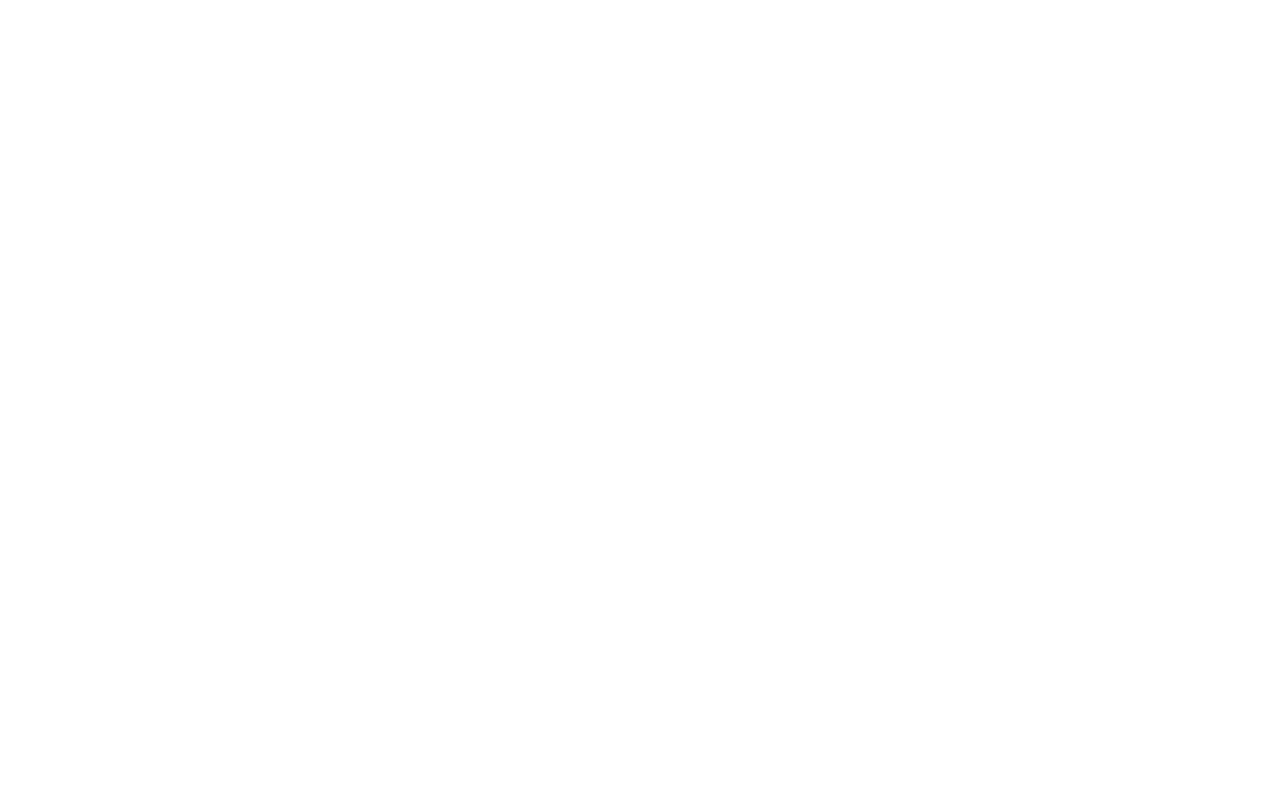
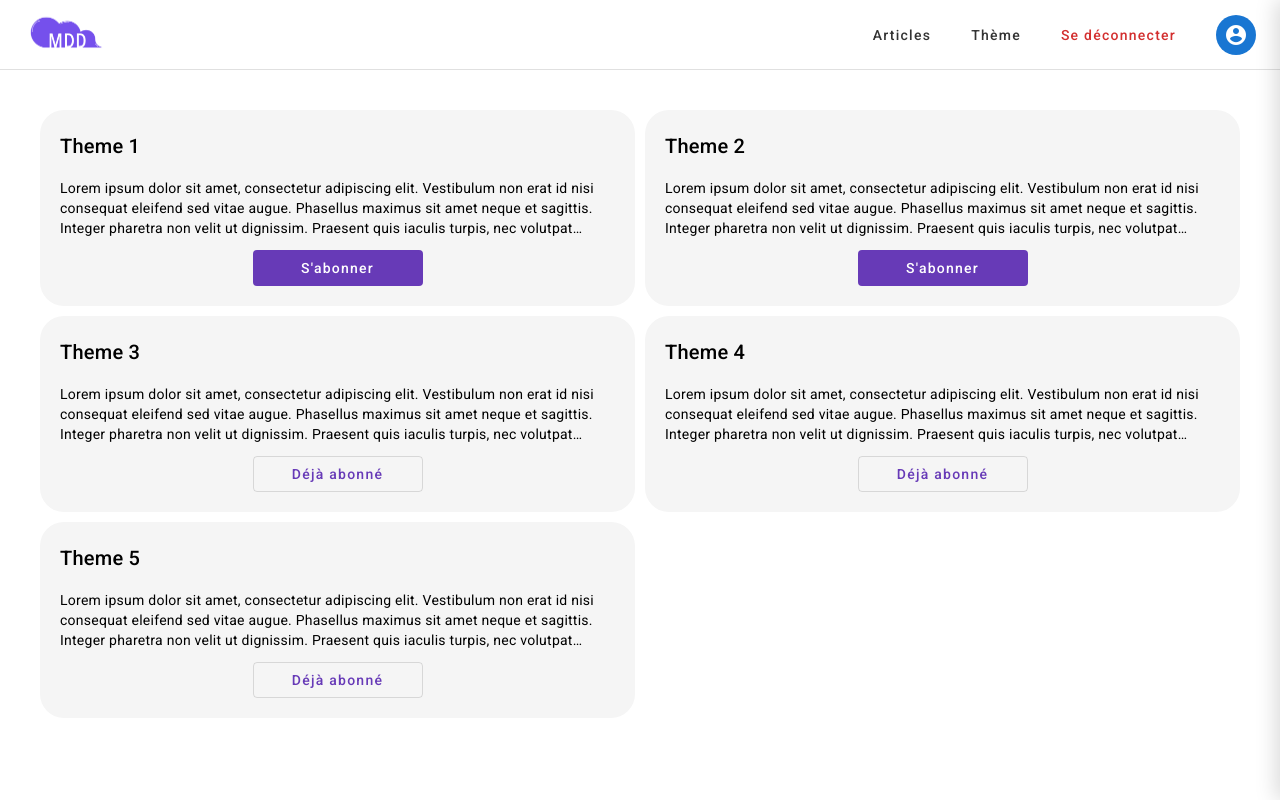
Before and after one commit to EdouardPlantevin/OC_P6, an Angular app in the folder front/: page /theme in a window 1280 px wide. Before the commit this address led to /. Built offline with nearby package versions, Linux system fonts and the light colour scheme.

Commit message:
init theme

```diff
--- a/front/src/app/app.routes.ts
+++ b/front/src/app/app.routes.ts
@@ -11,6 +11,10 @@ export const routes: Routes = [
       loadComponent: async () => (await import('./pages/register/register.component')).RegisterComponent
     },
     {
+      path: 'theme',
+      loadComponent: async () => (await import('./pages/theme/theme.component')).ThemeComponent
+    },
+    {
       path: '',
       component: HomeComponent
     },
--- /dev/null
+++ b/front/src/app/components/card-theme/card-theme.component.html
@@ -0,0 +1,11 @@
+<div class="card flex flex-col space-between">
+  <h2>{{ theme().title }}</h2>
+  <p>{{ theme().description }}</p>
+  <div class="flex justify-content-center">
+    @if (theme().subscribe) {
+      <button type="submit" matButton="outlined" color="primary" (click)="toggleSubscribe.emit(false)">Déjà abonné</button>
+    } @else {
+      <button type="submit" matButton="filled" color="primary" (click)="toggleSubscribe.emit(true)">S'abonner</button>
+    }
+  </div>
+</div>
--- /dev/null
+++ b/front/src/app/components/card-theme/card-theme.component.scss
@@ -0,0 +1,18 @@
+.card {
+  height: 100%;
+  border-radius: var(--radius);
+  background-color: var(--gray);
+  padding: 20px;
+
+  p {
+    overflow: hidden;
+    display: -webkit-box;
+    -webkit-line-clamp: 3;
+    -webkit-box-orient: vertical;
+  }
+
+  button {
+    width: 170px;
+  }
+
+}
--- /dev/null
+++ b/front/src/app/components/card-theme/card-theme.component.ts
@@ -0,0 +1,18 @@
+import {Component, input, output} from '@angular/core';
+import {ThemeInterface} from "../../../interfaces/theme.interface";
+import {MatButton} from "@angular/material/button";
+
+@Component({
+  selector: 'app-card-theme',
+  imports: [
+    MatButton
+  ],
+  templateUrl: './card-theme.component.html',
+  styleUrl: './card-theme.component.scss'
+})
+export class CardThemeComponent {
+  theme = input.required<ThemeInterface>();
+  toggleSubscribe = output<boolean>();
+
+
+}
--- a/front/src/app/pages/login/login.component.ts
+++ b/front/src/app/pages/login/login.component.ts
@@ -68,7 +68,7 @@ export class LoginComponent implements OnInit {
 
         if (success) {
           console.log('Connexion réussie !');
-          this.router.navigate(['/']);
+          this.router.navigate(['/theme']);
         } else {
           console.log('Échec de la connexion');
         }
--- /dev/null
+++ b/front/src/app/pages/theme/theme.component.html
@@ -0,0 +1,7 @@
+<app-header />
+
+<div class="themes-wrapper">
+  @for (theme of mockThemes; track theme.id) {
+    <app-card-theme [theme]="theme" (toggleSubscribe)="toggleSubscribe(theme.id, $event)"></app-card-theme>
+  }
+</div>
--- /dev/null
+++ b/front/src/app/pages/theme/theme.component.scss
@@ -0,0 +1,15 @@
+.themes-wrapper {
+  display: grid;
+  grid-template-columns: repeat(2, 1fr);
+  grid-auto-rows: 1fr;
+  gap: 10px;
+  padding: 40px;
+}
+
+@media screen and (max-width: 820px) {
+  .themes-wrapper {
+    margin-top: 70px;
+    grid-template-columns: 1fr;
+    padding: 10px;
+  }
+}
--- /dev/null
+++ b/front/src/app/pages/theme/theme.component.ts
@@ -0,0 +1,53 @@
+import { Component } from '@angular/core';
+import {HeaderComponent} from "../../components/header/header.component";
+import {ThemeInterface} from "../../../interfaces/theme.interface";
+import {CardThemeComponent} from "../../components/card-theme/card-theme.component";
+
+@Component({
+  selector: 'app-theme',
+  imports: [
+    HeaderComponent,
+    CardThemeComponent
+  ],
+  templateUrl: './theme.component.html',
+  styleUrl: './theme.component.scss'
+})
+export class ThemeComponent {
+
+  mockThemes: ThemeInterface[] = [
+    {
+      id: 1,
+      title: 'Theme 1',
+      description: 'Lorem ipsum dolor sit amet, consectetur adipiscing elit. Vestibulum non erat id nisi consequat eleifend sed vitae augue. Phasellus maximus sit amet neque et sagittis. Integer pharetra non velit ut dignissim. Praesent quis iaculis turpis, nec volutpat tortor. Pellentesque ac tristique dolor, sed maximus metus. Class aptent taciti sociosqu ad litora torquent per conubia nostra, per inceptos himenaeos. Sed suscipit dui in tempus posuere.',
+      subscribe: false
+    },
+    {
+      id: 2,
+      title: 'Theme 2',
+      description: 'Lorem ipsum dolor sit amet, consectetur adipiscing elit. Vestibulum non erat id nisi consequat eleifend sed vitae augue. Phasellus maximus sit amet neque et sagittis. Integer pharetra non velit ut dignissim. Praesent quis iaculis turpis, nec volutpat tortor. Pellentesque ac tristique dolor, sed maximus metus. Class aptent taciti sociosqu ad litora torquent per conubia nostra, per inceptos himenaeos. Sed suscipit dui in tempus posuere.',
+      subscribe: false
+    },
+    {
+      id: 3,
+      title: 'Theme 3',
+      description: 'Lorem ipsum dolor sit amet, consectetur adipiscing elit. Vestibulum non erat id nisi consequat eleifend sed vitae augue. Phasellus maximus sit amet neque et sagittis. Integer pharetra non velit ut dignissim. Praesent quis iaculis turpis, nec volutpat tortor. Pellentesque ac tristique dolor, sed maximus metus. Class aptent taciti sociosqu ad litora torquent per conubia nostra, per inceptos himenaeos. Sed suscipit dui in tempus posuere.',
+      subscribe: true
+    },
+    {
+      id: 4,
+      title: 'Theme 4',
+      description: 'Lorem ipsum dolor sit amet, consectetur adipiscing elit. Vestibulum non erat id nisi consequat eleifend sed vitae augue. Phasellus maximus sit amet neque et sagittis. Integer pharetra non velit ut dignissim. Praesent quis iaculis turpis, nec volutpat tortor. Pellentesque ac tristique dolor, sed maximus metus. Class aptent taciti sociosqu ad litora torquent per conubia nostra, per inceptos himenaeos. Sed suscipit dui in tempus posuere.',
+      subscribe: true
+    },
+    {
+      id: 5,
+      title: 'Theme 5',
+      description: 'Lorem ipsum dolor sit amet, consectetur adipiscing elit. Vestibulum non erat id nisi consequat eleifend sed vitae augue. Phasellus maximus sit amet neque et sagittis. Integer pharetra non velit ut dignissim. Praesent quis iaculis turpis, nec volutpat tortor. Pellentesque ac tristique dolor, sed maximus metus. Class aptent taciti sociosqu ad litora torquent per conubia nostra, per inceptos himenaeos. Sed suscipit dui in tempus posuere.',
+      subscribe: true
+    }
+  ]
+
+  toggleSubscribe(id: number, action: boolean) {
+    console.log("Change theme id " + id + " subscribe to " + action)
+  }
+}
--- /dev/null
+++ b/front/src/interfaces/theme.interface.ts
@@ -0,0 +1,6 @@
+export interface ThemeInterface {
+  id: number;
+  title: string;
+  description: string;
+  subscribe: boolean;
+}
```
